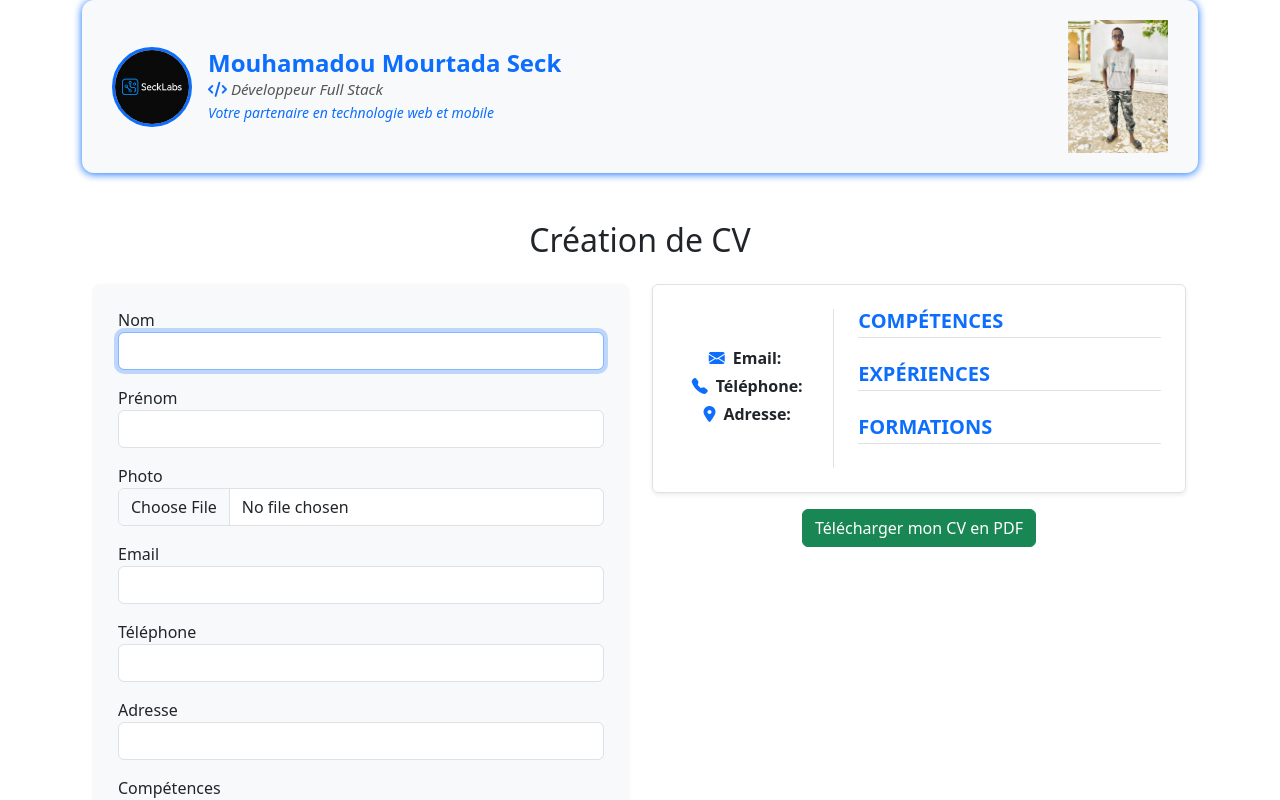
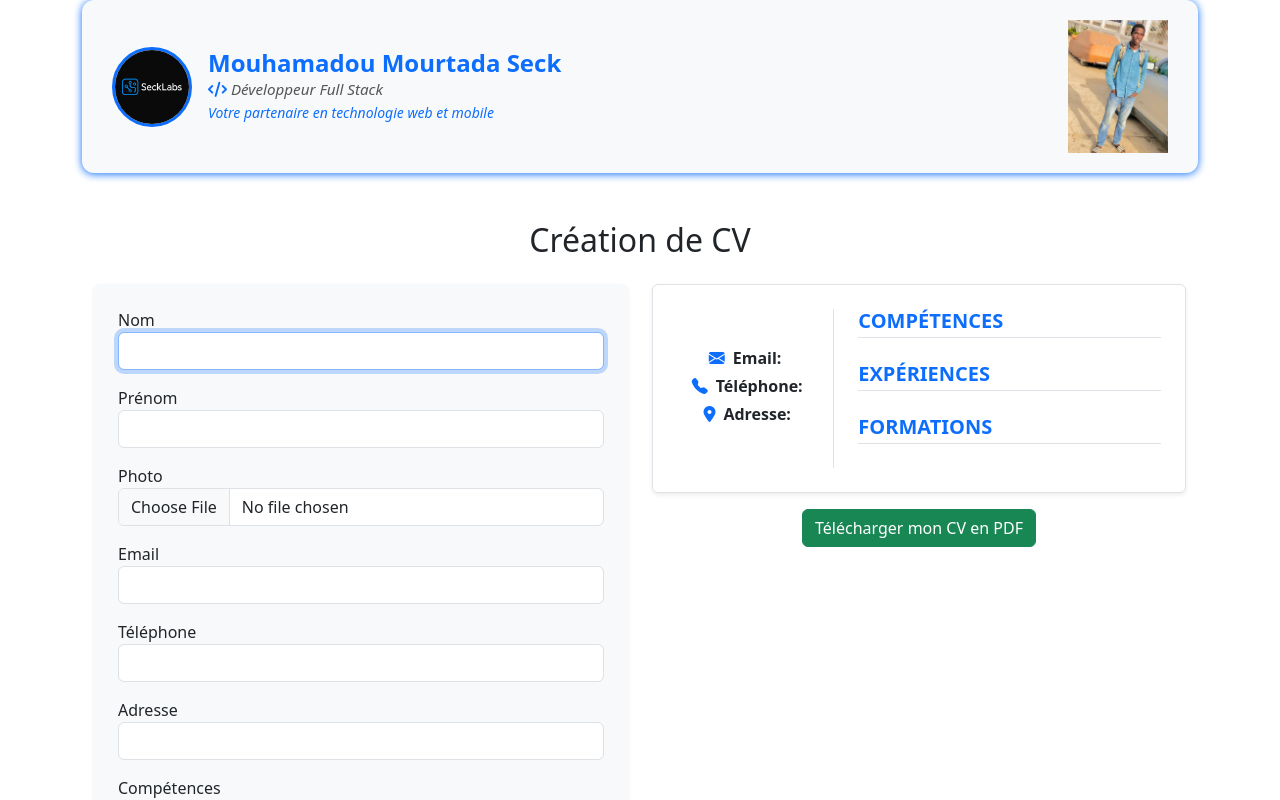
Before and after one commit to Mourtada-seck/generateurCV_React, a React (Create React App) app: page / in a window 1280 px wide. Shown: the top 800 px of the page. Built offline with nearby package versions, Linux system fonts and the light colour scheme.

Commit message:
correction

```diff
--- a/src/components/Header.js
+++ b/src/components/Header.js
@@ -19,7 +19,7 @@ const Header = () => {
       </div>
 
       <img
-        src="/images/monImage.jpeg" // ma photo
+        src="/images/mon-image.jpg" // ma photo
         alt="Mouhamadou Mourtada"
         className="creator-photo"
       />
```
Also changed, not shown: public/images/mon-image.jpg (added).
